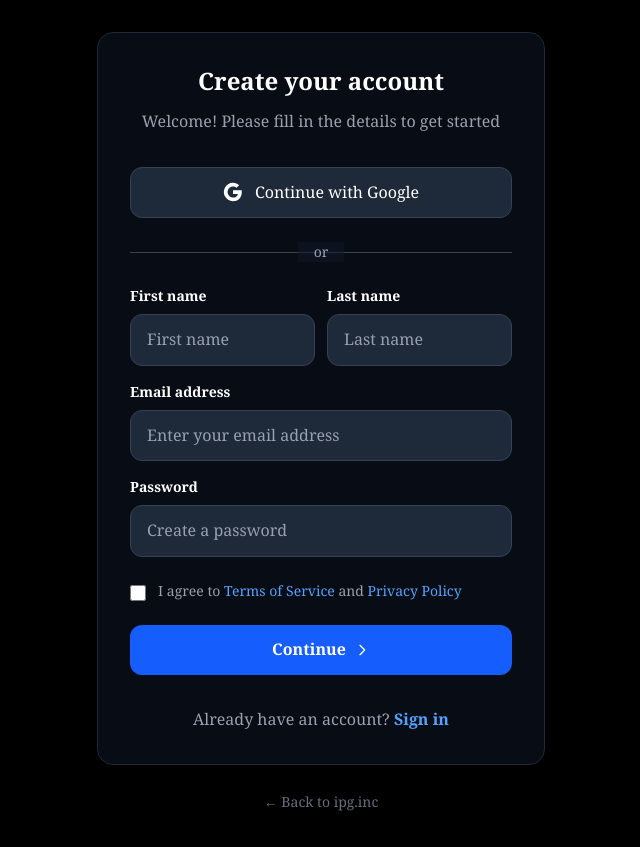
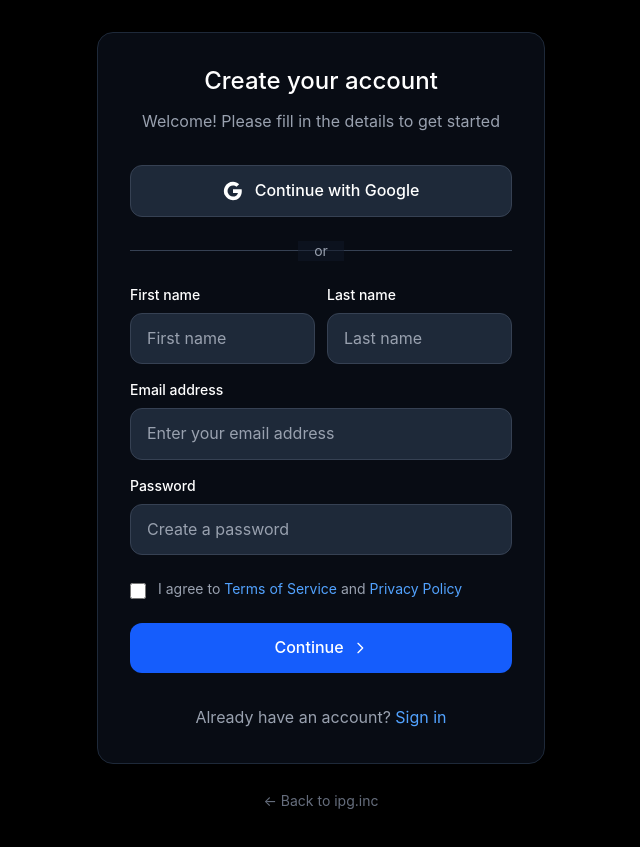
Before and after one commit to s21sharan/ipg-inc, a Next.js app: page /signup in a window 1280 px wide. Shown: the whole page, without its empty margins (319-959 px from the left). Built offline with nearby package versions, Linux system fonts and the light colour scheme.

Commit message:
fixed lopgin ui

```diff
--- a/app/signup/page.tsx
+++ b/app/signup/page.tsx
@@ -4,21 +4,21 @@ import Link from 'next/link';
 
 export default function SignUp() {
   return (
-    <div className="min-h-screen bg-black flex items-center justify-center p-8">
+    <div className="min-h-screen bg-black text-white flex items-center justify-center p-8" style={{ fontFamily: '-apple-system, BlinkMacSystemFont, "Segoe UI", Roboto, "Helvetica Neue", Arial, sans-serif' }}>
       <div className="w-full max-w-md">
         <div className="bg-gray-900/50 backdrop-blur-sm border border-gray-800 rounded-2xl p-8 shadow-2xl">
           {/* Header */}
           <div className="text-center mb-8">
-            <h1 className="text-2xl font-semibold text-white mb-3 font-sans">
+            <h1 className="text-2xl font-medium text-white mb-3">
               Create your account
             </h1>
-            <p className="text-gray-400 font-medium font-sans">
+            <p className="text-gray-400 text-base">
               Welcome! Please fill in the details to get started
             </p>
           </div>
 
           {/* Google Sign Up Button */}
-          <button className="w-full bg-gray-800 hover:bg-gray-700 text-white border border-gray-700 rounded-xl py-3 px-4 mb-6 font-sans font-medium transition-colors duration-200 flex items-center justify-center gap-3">
+          <button className="w-full bg-gray-800 hover:bg-gray-700 text-white border border-gray-700 rounded-xl py-3 px-4 mb-6 transition-colors duration-200 flex items-center justify-center gap-3 font-medium">
             <svg className="w-5 h-5" viewBox="0 0 24 24">
               <path fill="currentColor" d="M22.56 12.25c0-.78-.07-1.53-.2-2.25H12v4.26h5.92c-.26 1.37-1.04 2.53-2.21 3.31v2.77h3.57c2.08-1.92 3.28-4.74 3.28-8.09z"/>
               <path fill="currentColor" d="M12 23c2.97 0 5.46-.98 7.28-2.66l-3.57-2.77c-.98.66-2.23 1.06-3.71 1.06-2.86 0-5.29-1.93-6.16-4.53H2.18v2.84C3.99 20.53 7.7 23 12 23z"/>
@@ -34,7 +34,7 @@ export default function SignUp() {
               <div className="w-full border-t border-gray-700"></div>
             </div>
             <div className="relative flex justify-center text-sm">
-              <span className="px-4 bg-gray-900/50 text-gray-400 font-medium font-sans">or</span>
+              <span className="px-4 bg-gray-900/50 text-gray-400">or</span>
             </div>
           </div>
 
@@ -43,7 +43,7 @@ export default function SignUp() {
             {/* Name Fields */}
             <div className="grid grid-cols-2 gap-3">
               <div>
-                <label htmlFor="firstName" className="block text-sm font-semibold text-white mb-2 font-sans">
+                <label htmlFor="firstName" className="block text-sm font-medium text-white mb-2">
                   First name
                 </label>
                 <input
@@ -51,11 +51,12 @@ export default function SignUp() {
                   type="text"
                   required
                   placeholder="First name"
-                  className="w-full bg-gray-800 border border-gray-700 rounded-xl py-3 px-4 text-white placeholder-gray-400 font-sans focus:outline-none focus:ring-2 focus:ring-blue-500 focus:border-transparent transition-all duration-200"
+                  className="w-full bg-gray-800 border border-gray-700 rounded-xl py-3 px-4 text-white placeholder-gray-400 focus:outline-none focus:ring-2 focus:ring-blue-500 focus:border-transparent transition-all duration-200"
+                  style={{ fontFamily: '-apple-system, BlinkMacSystemFont, "Segoe UI", Roboto, "Helvetica Neue", Arial, sans-serif' }}
                 />
               </div>
               <div>
-                <label htmlFor="lastName" className="block text-sm font-semibold text-white mb-2 font-sans">
+                <label htmlFor="lastName" className="block text-sm font-medium text-white mb-2">
                   Last name
                 </label>
                 <input
@@ -63,14 +64,15 @@ export default function SignUp() {
                   type="text"
                   required
                   placeholder="Last name"
-                  className="w-full bg-gray-800 border border-gray-700 rounded-xl py-3 px-4 text-white placeholder-gray-400 font-sans focus:outline-none focus:ring-2 focus:ring-blue-500 focus:border-transparent transition-all duration-200"
+                  className="w-full bg-gray-800 border border-gray-700 rounded-xl py-3 px-4 text-white placeholder-gray-400 focus:outline-none focus:ring-2 focus:ring-blue-500 focus:border-transparent transition-all duration-200"
+                  style={{ fontFamily: '-apple-system, BlinkMacSystemFont, "Segoe UI", Roboto, "Helvetica Neue", Arial, sans-serif' }}
                 />
               </div>
             </div>
 
             {/* Email */}
             <div>
-              <label htmlFor="email" className="block text-sm font-semibold text-white mb-2 font-sans">
+              <label htmlFor="email" className="block text-sm font-medium text-white mb-2">
                 Email address
               </label>
               <input
@@ -78,13 +80,14 @@ export default function SignUp() {
                 type="email"
                 required
                 placeholder="Enter your email address"
-                className="w-full bg-gray-800 border border-gray-700 rounded-xl py-3 px-4 text-white placeholder-gray-400 font-sans focus:outline-none focus:ring-2 focus:ring-blue-500 focus:border-transparent transition-all duration-200"
+                className="w-full bg-gray-800 border border-gray-700 rounded-xl py-3 px-4 text-white placeholder-gray-400 focus:outline-none focus:ring-2 focus:ring-blue-500 focus:border-transparent transition-all duration-200"
+                style={{ fontFamily: '-apple-system, BlinkMacSystemFont, "Segoe UI", Roboto, "Helvetica Neue", Arial, sans-serif' }}
               />
             </div>
 
             {/* Password */}
             <div>
-              <label htmlFor="password" className="block text-sm font-semibold text-white mb-2 font-sans">
+              <label htmlFor="password" className="block text-sm font-medium text-white mb-2">
                 Password
               </label>
               <input
@@ -92,7 +95,8 @@ export default function SignUp() {
                 type="password"
                 required
                 placeholder="Create a password"
-                className="w-full bg-gray-800 border border-gray-700 rounded-xl py-3 px-4 text-white placeholder-gray-400 font-sans focus:outline-none focus:ring-2 focus:ring-blue-500 focus:border-transparent transition-all duration-200"
+                className="w-full bg-gray-800 border border-gray-700 rounded-xl py-3 px-4 text-white placeholder-gray-400 focus:outline-none focus:ring-2 focus:ring-blue-500 focus:border-transparent transition-all duration-200"
+                style={{ fontFamily: '-apple-system, BlinkMacSystemFont, "Segoe UI", Roboto, "Helvetica Neue", Arial, sans-serif' }}
               />
             </div>
 
@@ -104,7 +108,7 @@ export default function SignUp() {
                 required
                 className="mt-1 w-4 h-4 text-blue-600 bg-gray-800 border-gray-600 rounded focus:ring-blue-500 focus:ring-2"
               />
-              <label htmlFor="terms" className="text-sm text-gray-400 font-medium font-sans">
+              <label htmlFor="terms" className="text-sm text-gray-400">
                 I agree to{' '}
                 <Link href="#" className="text-blue-400 hover:text-blue-300 transition-colors duration-200">
                   Terms of Service
@@ -118,7 +122,7 @@ export default function SignUp() {
 
             <button
               type="submit"
-              className="w-full bg-blue-600 hover:bg-blue-700 text-white font-semibold py-3 px-4 rounded-xl font-sans transition-colors duration-200 flex items-center justify-center gap-2 mt-6"
+              className="w-full bg-blue-600 hover:bg-blue-700 text-white font-medium py-3 px-4 rounded-xl transition-colors duration-200 flex items-center justify-center gap-2 mt-6"
             >
               Continue
               <svg className="w-4 h-4" fill="none" stroke="currentColor" viewBox="0 0 24 24">
@@ -129,11 +133,11 @@ export default function SignUp() {
 
           {/* Sign In Link */}
           <div className="mt-8 text-center">
-            <p className="text-gray-400 font-medium font-sans">
+            <p className="text-gray-400">
               Already have an account?{' '}
               <Link
                 href="/signin"
-                className="text-blue-400 hover:text-blue-300 font-semibold font-sans transition-colors duration-200"
+                className="text-blue-400 hover:text-blue-300 transition-colors duration-200"
               >
                 Sign in
               </Link>
@@ -145,7 +149,7 @@ export default function SignUp() {
         <div className="text-center mt-6">
           <Link
             href="/"
-            className="text-gray-500 hover:text-gray-300 text-sm font-medium font-sans transition-colors duration-200"
+            className="text-gray-500 hover:text-gray-300 text-sm transition-colors duration-200"
           >
             ← Back to ipg.inc
           </Link>
```
Also changed, not shown: app/signin/page.tsx (+12 -11 lines).
